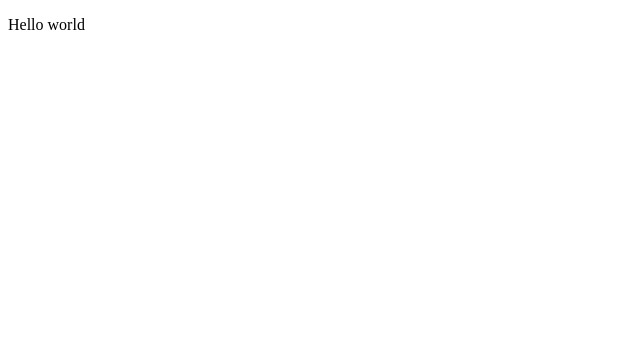
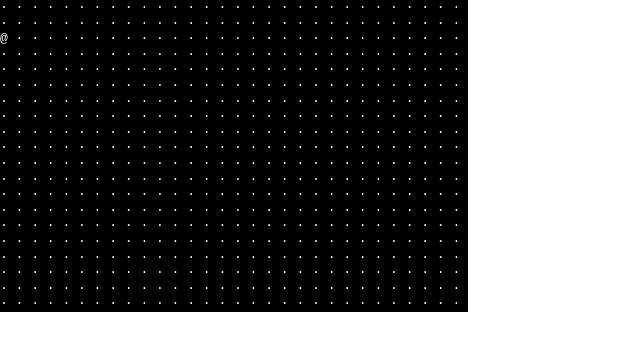
Before and after one commit to Smobey/fullstack-projekti, a React app in the folder fullstack-rogue-front/: page / in a window 1280 px wide. Shown: the whole page, without its empty margins (0-640 px from the left). Built offline with nearby package versions, Linux system fonts and the light colour scheme.

Commit message:
basic 'map' rendering

```diff
--- a/fullstack-rogue-front/src/components/Game.js
+++ b/fullstack-rogue-front/src/components/Game.js
@@ -1,9 +1,44 @@
 import React from 'react'
 
+
+
 const Game = ({ }) => {
+    function initialiseMap() {
+        const gameWindowHeight = 20
+        const gameWindowWidth = 30
+
+        const map = new Array(gameWindowHeight)
+        for (let y = 0; y < gameWindowHeight; y++) {
+            map[y] = new Array(gameWindowWidth)
+            for (let x = 0; x < gameWindowWidth; x++) {
+                map[y][x] = '·'
+            }
+        }
+
+        return map
+    }
+
+    function DrawMap(props) {
+        let drawnMap = ""
+
+        for (let y = 0; y < props.map.length; y++) {
+            for (let x = 0; x < props.map[0].length; x++) {
+                drawnMap += props.map[y][x]
+            }
+            drawnMap += '\n'
+        }
+
+        return drawnMap
+    }
+
+    const map = initialiseMap()
+
+    map[2][0] = '@'
+    console.log(map)
+
     return (
-        <div>
-            <p>Hello world</p>
+        <div className="gameField">
+            <DrawMap map={map}/>
         </div>
     )
 }
--- a/fullstack-rogue-front/src/index.css
+++ b/fullstack-rogue-front/src/index.css
@@ -1,5 +1,17 @@
 body {
-  margin: 0;
-  padding: 0;
-  font-family: sans-serif;
+    margin: 0;
+    padding: 0;
+    font-family: sans-serif;
 }
+
+.gameField {
+  white-space: pre-line;
+  display: inline-block;
+
+  font-family: monospace;
+  color: white;
+  background-color: black;
+
+  line-height: 1.2em;
+  letter-spacing: 0.6em;
+}
--- a/fullstack-rogue-front/src/index.js
+++ b/fullstack-rogue-front/src/index.js
@@ -1,6 +1,8 @@
 import React from 'react'
 import ReactDOM from 'react-dom'
-import Game from './components/Game';
+import Game from './components/Game'
+
+import './index.css'
 
 const App = () => (
     <div>
@@ -12,5 +14,3 @@ ReactDOM.render(
     <Game />,
     document.getElementById('root')
 )
-
-export default Game
```
